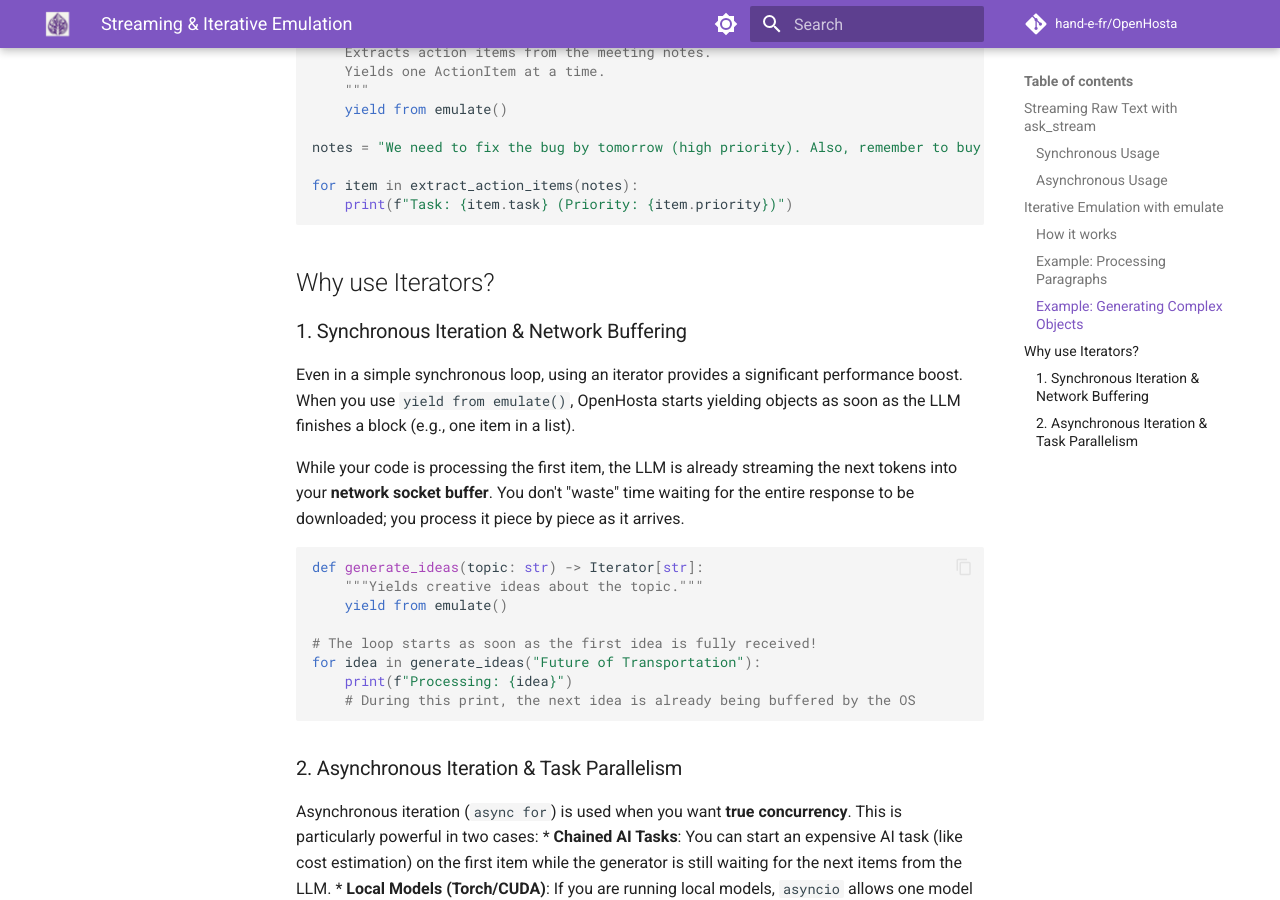
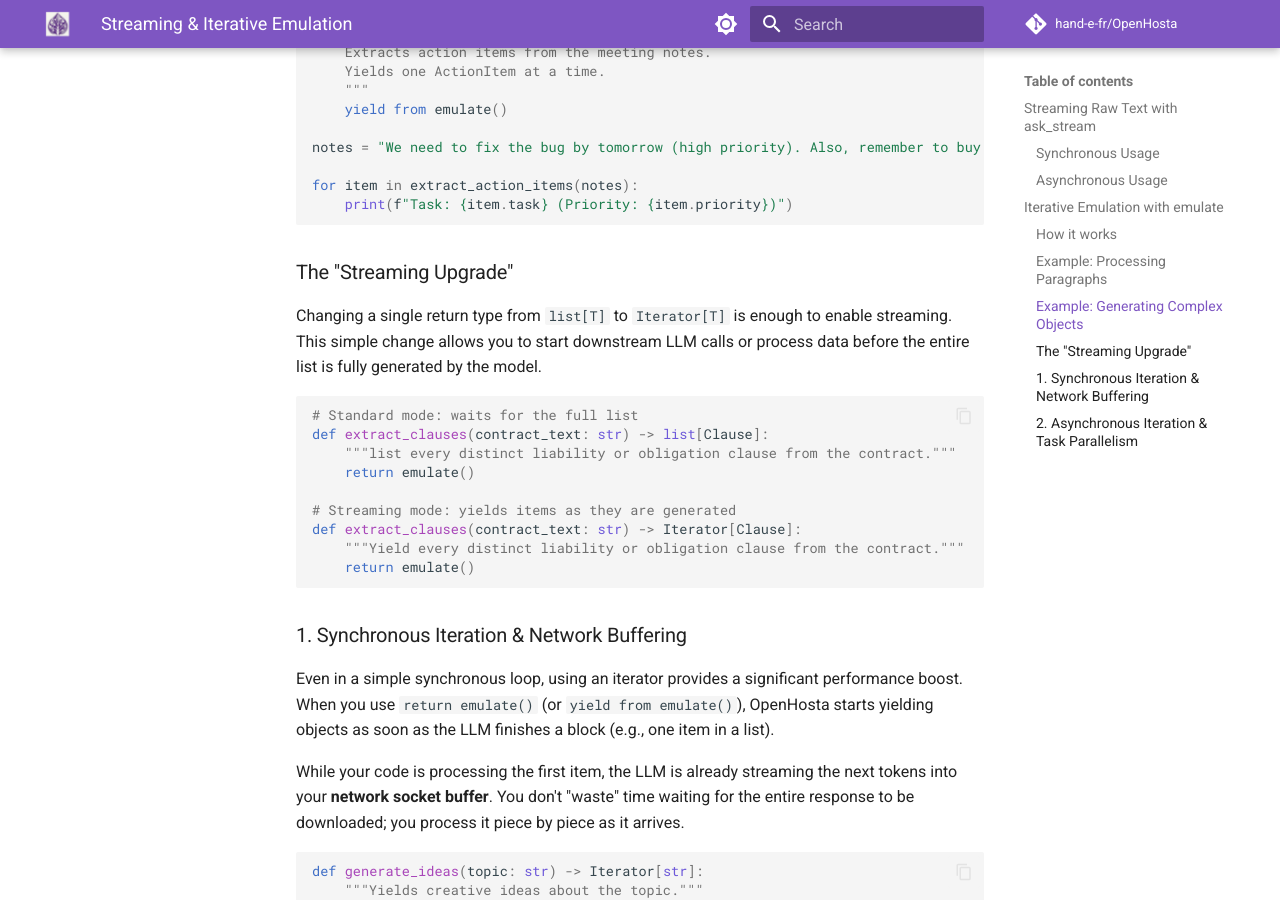
Before and after one commit to hand-e-fr/OpenHosta, an MkDocs documentation site: the page built from docs/streaming.md, in a window 1280 px wide and 900 px high, scrolled down 2217 px. Built offline with MkDocs 1.6.1 and Material for MkDocs 9.7.7, drawn with Linux system fonts in a browser that asks for light colours; comment, search, counter and statistics services are not loaded.

Commit message:
docs: document the Streaming Upgrade and update local test examples to demonstrate Iterator vs. list return types

````diff
--- a/docs/streaming.md
+++ b/docs/streaming.md
@@ -95,10 +95,24 @@ for item in extract_action_items(notes):
     print(f"Task: {item.task} (Priority: {item.priority})")
 ```
 
-## Why use Iterators?
+### The "Streaming Upgrade"
+
+Changing a single return type from `list[T]` to `Iterator[T]` is enough to enable streaming. This simple change allows you to start downstream LLM calls or process data before the entire list is fully generated by the model.
+
+```python
+# Standard mode: waits for the full list
+def extract_clauses(contract_text: str) -> list[Clause]:
+    """list every distinct liability or obligation clause from the contract."""
+    return emulate()
+
+# Streaming mode: yields items as they are generated
+def extract_clauses(contract_text: str) -> Iterator[Clause]:
+    """Yield every distinct liability or obligation clause from the contract."""
+    return emulate()
+```
 
 ### 1. Synchronous Iteration & Network Buffering
-Even in a simple synchronous loop, using an iterator provides a significant performance boost. When you use `yield from emulate()`, OpenHosta starts yielding objects as soon as the LLM finishes a block (e.g., one item in a list).
+Even in a simple synchronous loop, using an iterator provides a significant performance boost. When you use `return emulate()` (or `yield from emulate()`), OpenHosta starts yielding objects as soon as the LLM finishes a block (e.g., one item in a list).
 
 While your code is processing the first item, the LLM is already streaming the next tokens into your **network socket buffer**. You don't "waste" time waiting for the entire response to be downloaded; you process it piece by piece as it arrives.
 
````
Also changed, not shown: docs/core_functions.md (+3 -0 lines), 1 other file.
